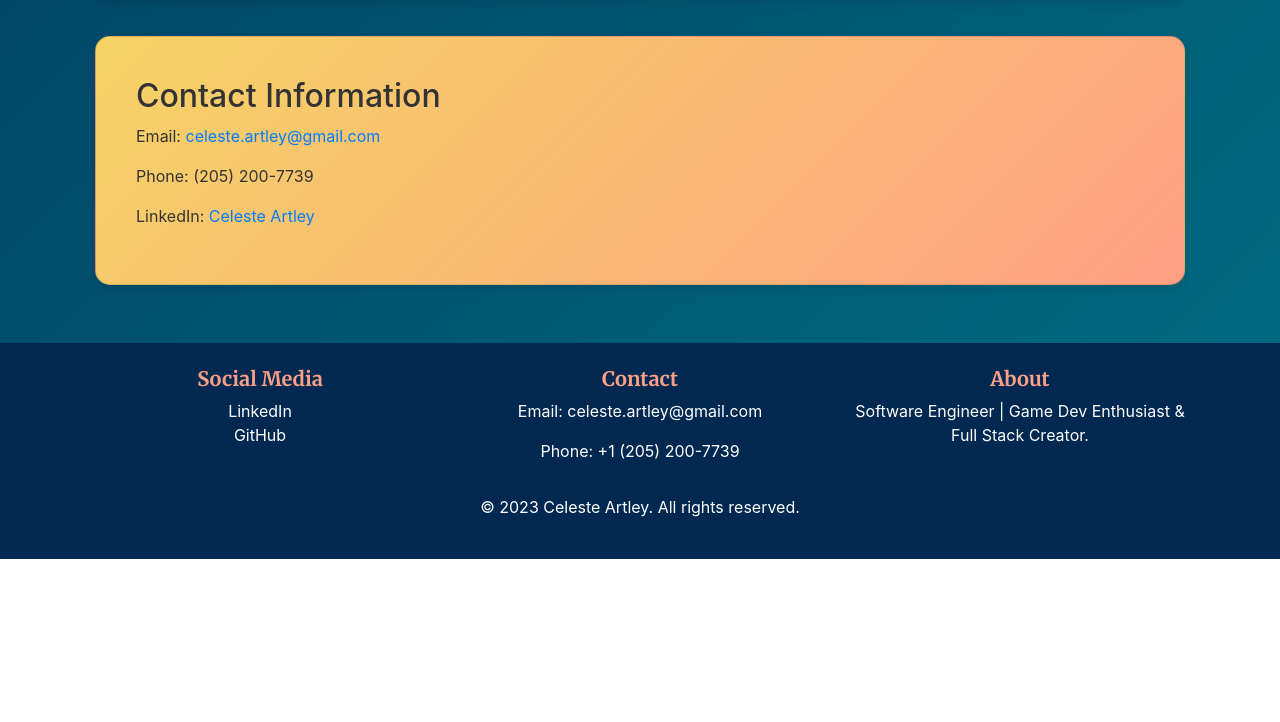
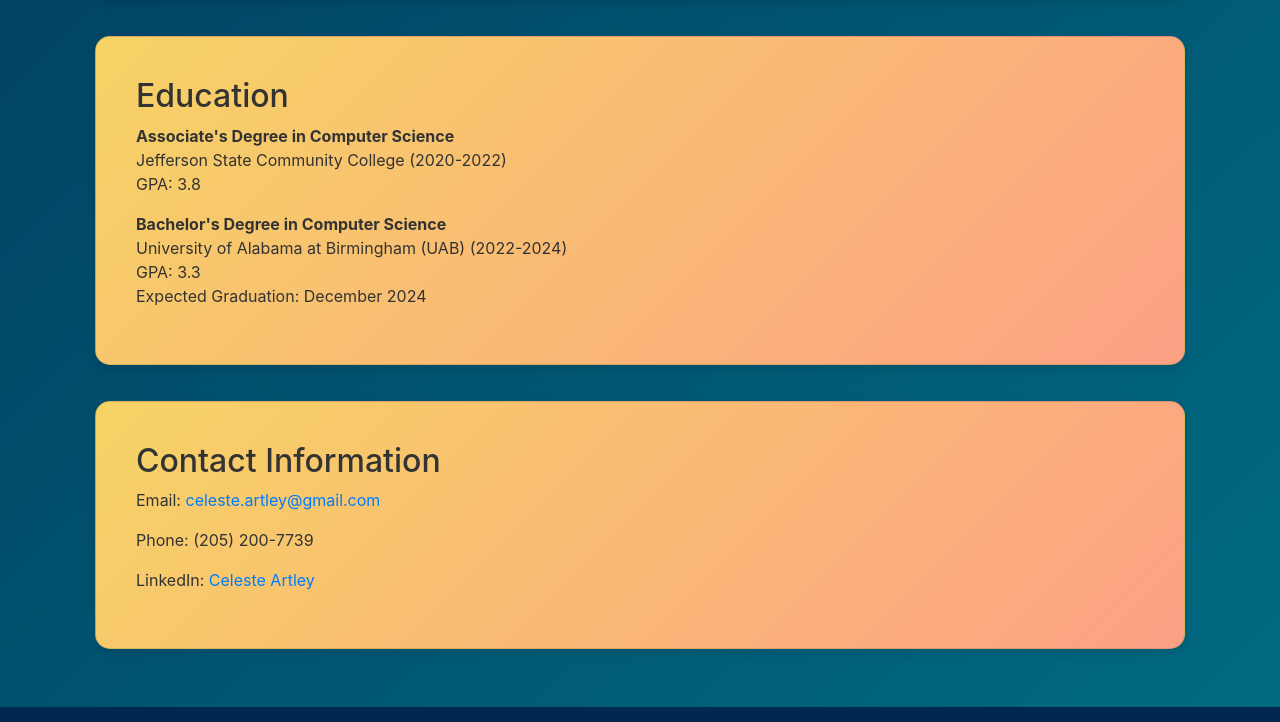
Before and after one commit to CelesteGiraffe/CelesteGiraffe.github.io, a plain HTML site: page about.html in a window 1280 px wide. Shown: the part 1438-2160 px from the top of the page. Before the commit the page ends 1997 px from the top, so only its background shows below. Drawn offline with nearby package versions, Linux system fonts and the light colour scheme.

Commit message:
Added Education

```diff
--- a/about.html
+++ b/about.html
@@ -218,6 +218,26 @@
         <div class="col-12">
           <div class="card">
             <div class="card-body">
+              <h2>Education</h2>
+              <p>
+                <strong>Associate's Degree in Computer Science</strong><br />
+                Jefferson State Community College (2020-2022)<br />
+                GPA: 3.8
+              </p>
+              <p>
+                <strong>Bachelor's Degree in Computer Science</strong><br />
+                University of Alabama at Birmingham (UAB) (2022-2024)<br />
+                GPA: 3.3<br />
+                Expected Graduation: December 2024
+              </p>
+            </div>
+          </div>
+        </div>
+      </div>
+      <div class="row my-3">
+        <div class="col-12">
+          <div class="card">
+            <div class="card-body">
               <h2>Contact Information</h2>
               <p>
                 Email:
```
